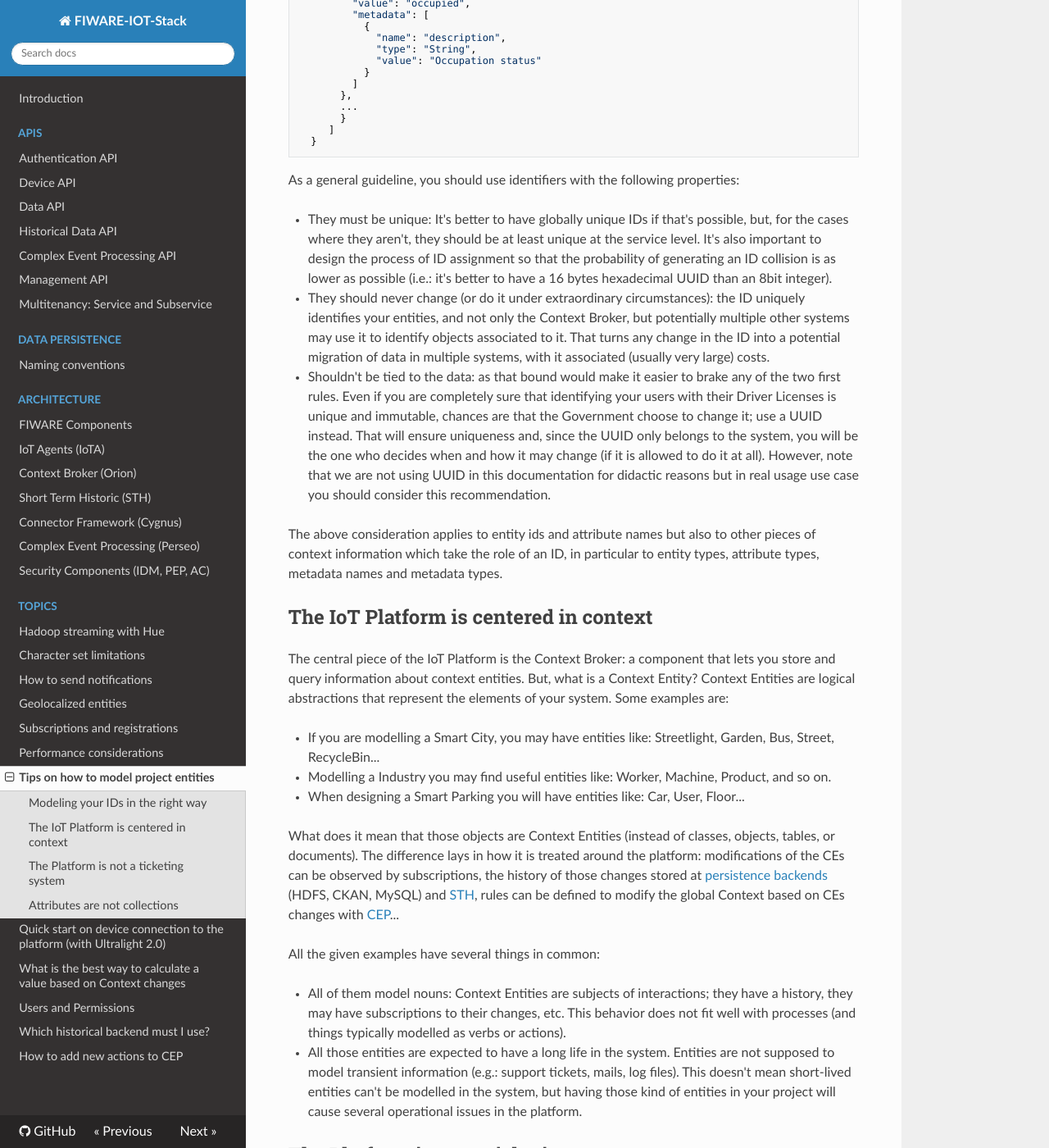
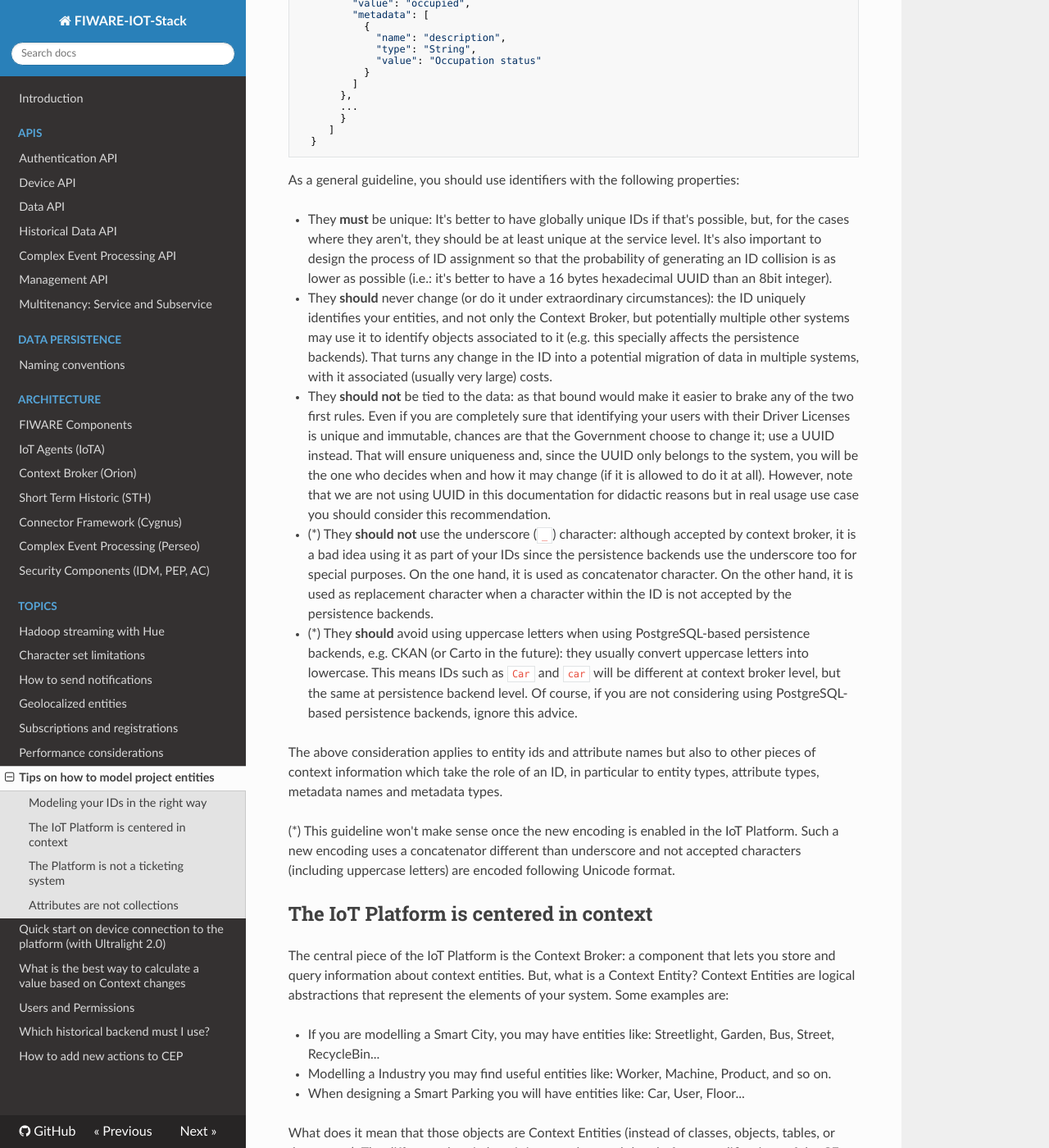
Before and after one commit to telefonicaid/thinking-cities, an MkDocs documentation site: the page built from docs/topics/modelling_considerations.md, in a window 1280 px wide and 1400 px high, scrolled down 1361 px. Shown: the whole window at 82% size. Built offline with MkDocs 1.6.1, drawn with Linux system fonts in a browser that asks for light colours; nearby versions of some CDN libraries; old or Windows-style settings are respelled for this version of MkDocs.

Commit message:
[modelling_considerations.md] Add more guidelines for entity IDs definition

```diff
--- a/docs/topics/modelling_considerations.md
+++ b/docs/topics/modelling_considerations.md
@@ -72,27 +72,42 @@ described above. Taking that into account, you could model in the following for
 
 As a general guideline, you should use identifiers with the following properties:
 
-* They must be unique: It's better to have globally unique IDs if that's possible, but, for the cases
+* They **must** be unique: It's better to have globally unique IDs if that's possible, but, for the cases
   where they aren't, they should be at least unique at the service level. It's also important to design
   the process of ID assignment so that the probability of generating an ID collision is as lower as
   possible (i.e.: it's better to have a 16 bytes hexadecimal UUID than an 8bit integer).
 
-* They should never change (or do it under extraordinary circumstances): the ID uniquely identifies
+* They **should** never change (or do it under extraordinary circumstances): the ID uniquely identifies
   your entities, and not only the Context Broker, but potentially multiple other systems may use it
-  to identify objects associated to it. That turns any change in the ID into a potential migration
-  of data in multiple systems, with it associated (usually very large) costs.
+  to identify objects associated to it (e.g. this specially affects the persistence backends). That
+  turns any change in the ID into a potential migration of data in multiple systems, with it associated
+  (usually very large) costs.
 
-* Shouldn't be tied to the data: as that bound would make it easier to brake any of the two first
-  rules. Even if you are completely sure that identifying your users with their Driver Licenses
+* They **should not** be tied to the data: as that bound would make it easier to brake any of the
+  two first rules. Even if you are completely sure that identifying your users with their Driver Licenses
   is unique and immutable, chances are that the Government choose to change it; use a UUID instead.
   That will ensure uniqueness and, since the UUID only belongs to the system, you will be the one
   who decides when and how it may change (if it is allowed to do it at all). However, note that we
   are not using UUID in this documentation for didactic reasons but in real usage use case
   you should consider this recommendation.
 
+* (*) They **should not** use the underscore (`_`) character: although accepted by context broker, it is a
+  bad idea using it as part of your IDs since the persistence backends use the underscore too for special
+  purposes. On the one hand, it is used as concatenator character. On the other hand, it is used as
+  replacement character when a character within the ID is not accepted by the persistence backends.
+
+* (*) They **should** avoid using uppercase letters when using PostgreSQL-based persistence backends, e.g.
+  CKAN (or Carto in the future): they usually convert uppercase letters into lowercase. This means IDs
+  such as `Car` and `car` will be different at context broker level, but the same at persistence backend
+  level. Of course, if you are not considering using PostgreSQL-based persistence backends, ignore this
+  advice.
+
 The above consideration applies to entity ids and attribute names but also to other pieces of context
 information which take the role of an ID, in particular to entity types, attribute types, metadata names and
 metadata types.
+
+(*) This guideline won't make sense once the new encoding is enabled in the IoT Platform. Such a new
+encoding uses a concatenator different than underscore and not accepted characters (including uppercase letters) are encoded following Unicode format.
 
 ## The IoT Platform is centered in context
 
```
